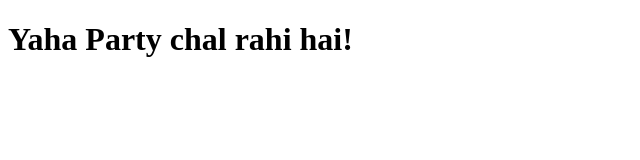
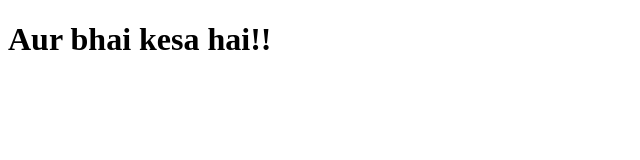
Before and after one commit to ArbabKhan-code/Git-tutorial-test, a plain HTML site: page index.html in a window 1280 px wide. Shown: the whole page, without its empty margins (0-640 px from the left). Drawn offline with Linux system fonts and the light colour scheme.

Commit message:
Made changes

```diff
--- a/index.html
+++ b/index.html
@@ -6,6 +6,6 @@
     <title>Document</title>
   </head>
   <body>
-    <h1>Yaha Party chal rahi hai!</h1>
+    <h1>Aur bhai kesa hai!!</h1>
   </body>
 </html>
```
